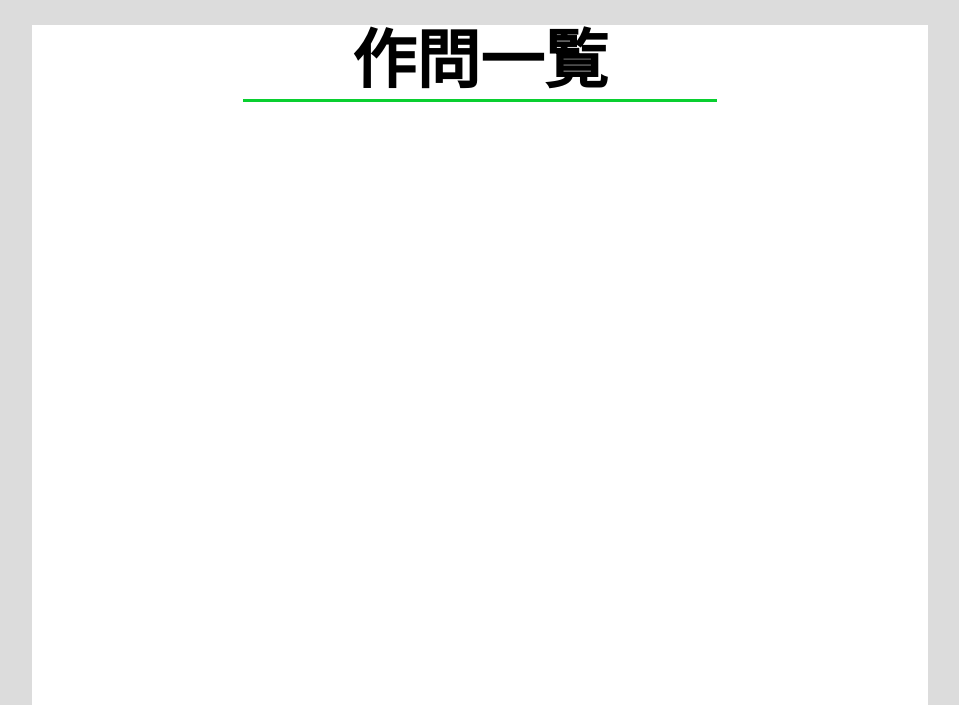
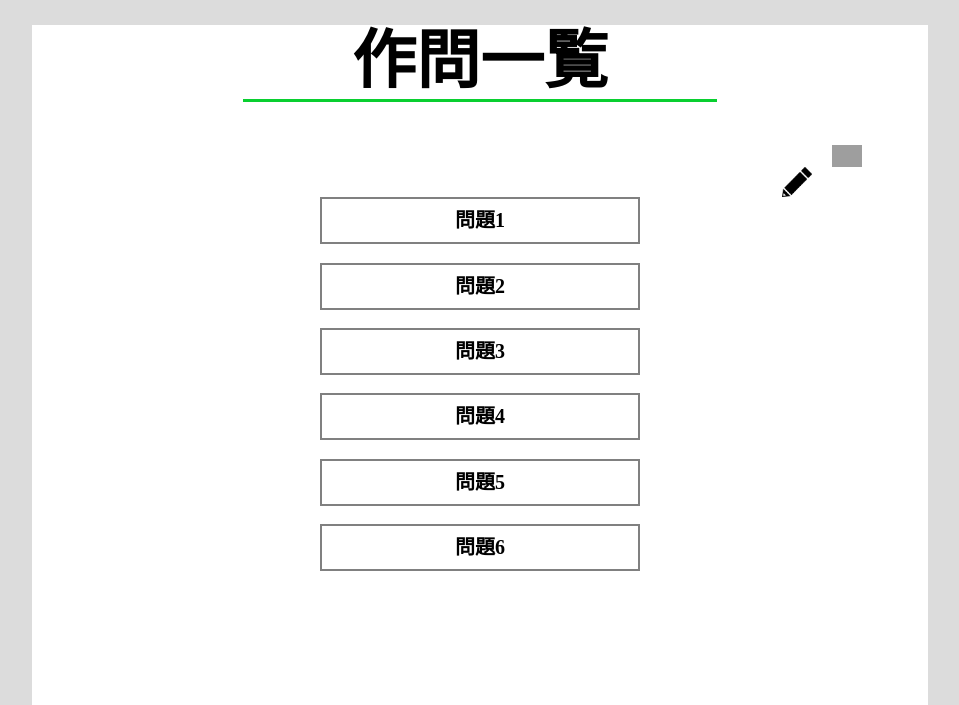
Before and after one commit to yuatomo/-------------, a PHP site: page /createQuestion/list.html in a window 1280 px wide. Shown: the part 120-825 px from the top of the page, without its empty margins (160-1119 px from the left). Run offline with PHP 8.4, Linux system fonts and the light colour scheme; grey boxes are pictures that could not be loaded.

Commit message:
作問一覧を作成しました。

```diff
--- a/createQuestion/css/list.css
+++ b/createQuestion/css/list.css
@@ -5,3 +5,39 @@ h1{
     width: 53%;
     margin: 25px auto;
 }
+
+
+
+.question {
+	display: block;
+	text-align: center;
+	vertical-align: middle;
+	text-decoration: none;
+	width: 320px;
+	margin: auto;
+	padding: 10px 80px;
+	font-weight: bold;
+	border: 2px solid #808080;
+	color: #000000;
+	transition: 0.5s;
+    font-size: 20px;
+}
+/*ボタンにカーソルを合わせたときの処理*/
+.question:hover {
+    color:#fff;
+    background: #27acd9;
+}
+
+.Garbagecan{
+    margin-left: 800px;
+    text-align: center;
+    width: 30px;
+
+}
+
+.pencil{
+    margin-left: 750px;
+    text-align: center;
+    width: 30px;
+
+}
--- a/createQuestion/list.html
+++ b/createQuestion/list.html
@@ -30,8 +30,25 @@
         </nav>
         <div class="frame-gray">
             <div class="frame-white">
+                <div>
+                <h1>作問一覧</h1><br>
+                <a href="">
+                    <img class="Garbagecan" src="../image/41748.png" alt="ゴミ箱">
+                    <!--4178.pngはゴミ箱-->
+                </a>
+                <a href="">
+                    <img class="pencil" src="../image/1498.png" alt="鉛筆">
+                    <!--1498.pngは鉛筆-->
+                </a>
+                </div>
 
-                <h1>作問一覧</h1><br>
+                <a href="" class="question">問題1</a><br>
+                <a href="" class="question">問題2</a><br>
+                <a href="" class="question">問題3</a><br>
+                <a href="" class="question">問題4</a><br>
+                <a href="" class="question">問題5</a><br>
+                <a href="" class="question">問題6</a><br>
+
             </div>
         </div>
     </body>
```
